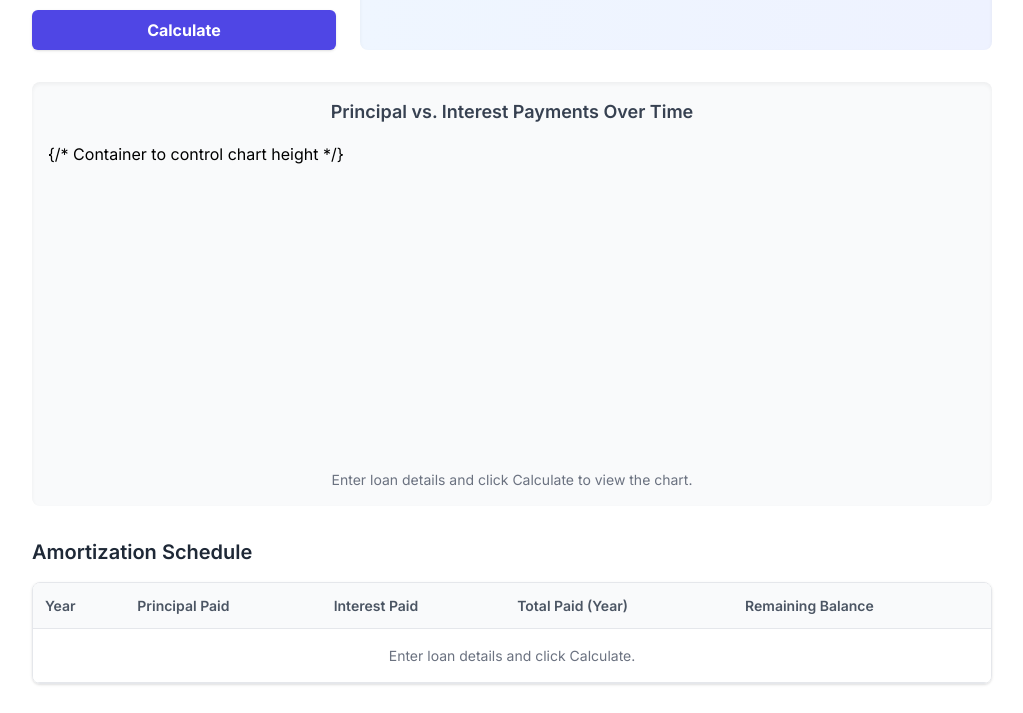
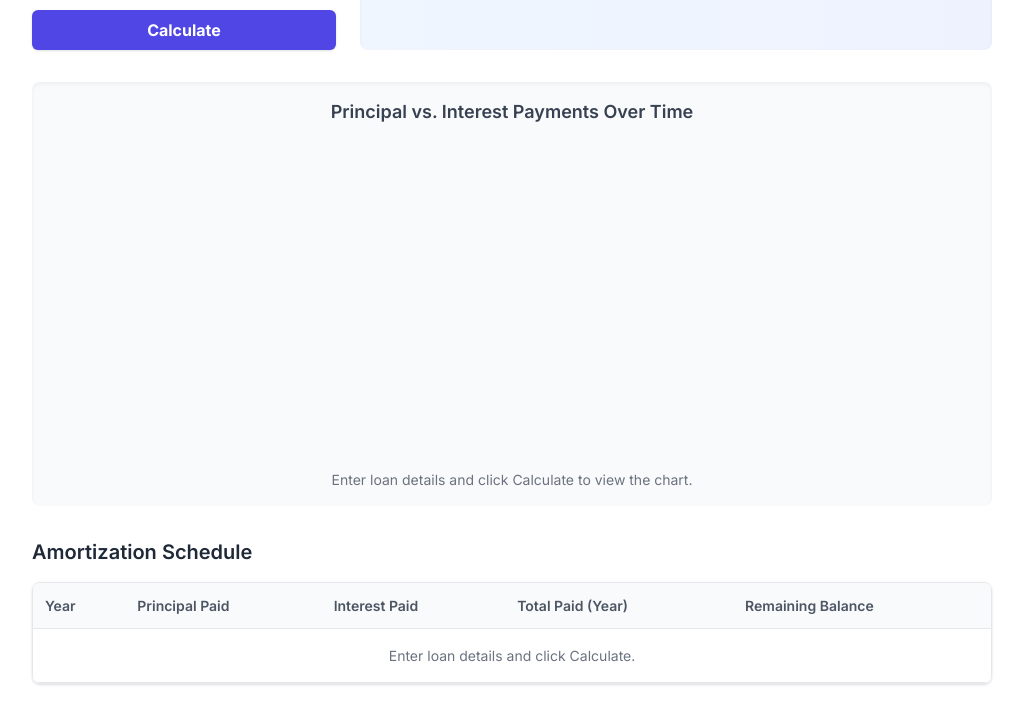
Before and after one commit to idsulik/financial-calculators, a plain HTML site: page mortgage.html in a window 1280 px wide. Shown: the part 368-1081 px from the top of the page, without its empty margins (128-1151 px from the left). Drawn offline with nearby package versions, Linux system fonts and the light colour scheme.

Commit message:
Update mortgage.html

```diff
--- a/mortgage.html
+++ b/mortgage.html
@@ -131,7 +131,7 @@
 
         <div class="chart-section bg-gray-50 p-4 rounded-lg shadow-inner mb-8">
              <h2 class="text-lg font-semibold text-gray-700 mb-4 text-center">Principal vs. Interest Payments Over Time</h2>
-            <div class="h-64 md:h-80"> {/* Container to control chart height */}
+            <div class="h-64 md:h-80">
                 <canvas id="amortizationChart"></canvas>
             </div>
              <p id="chartError" class="text-center text-gray-500 text-sm mt-2 hidden">Calculate loan details to view the chart.</p>
```
